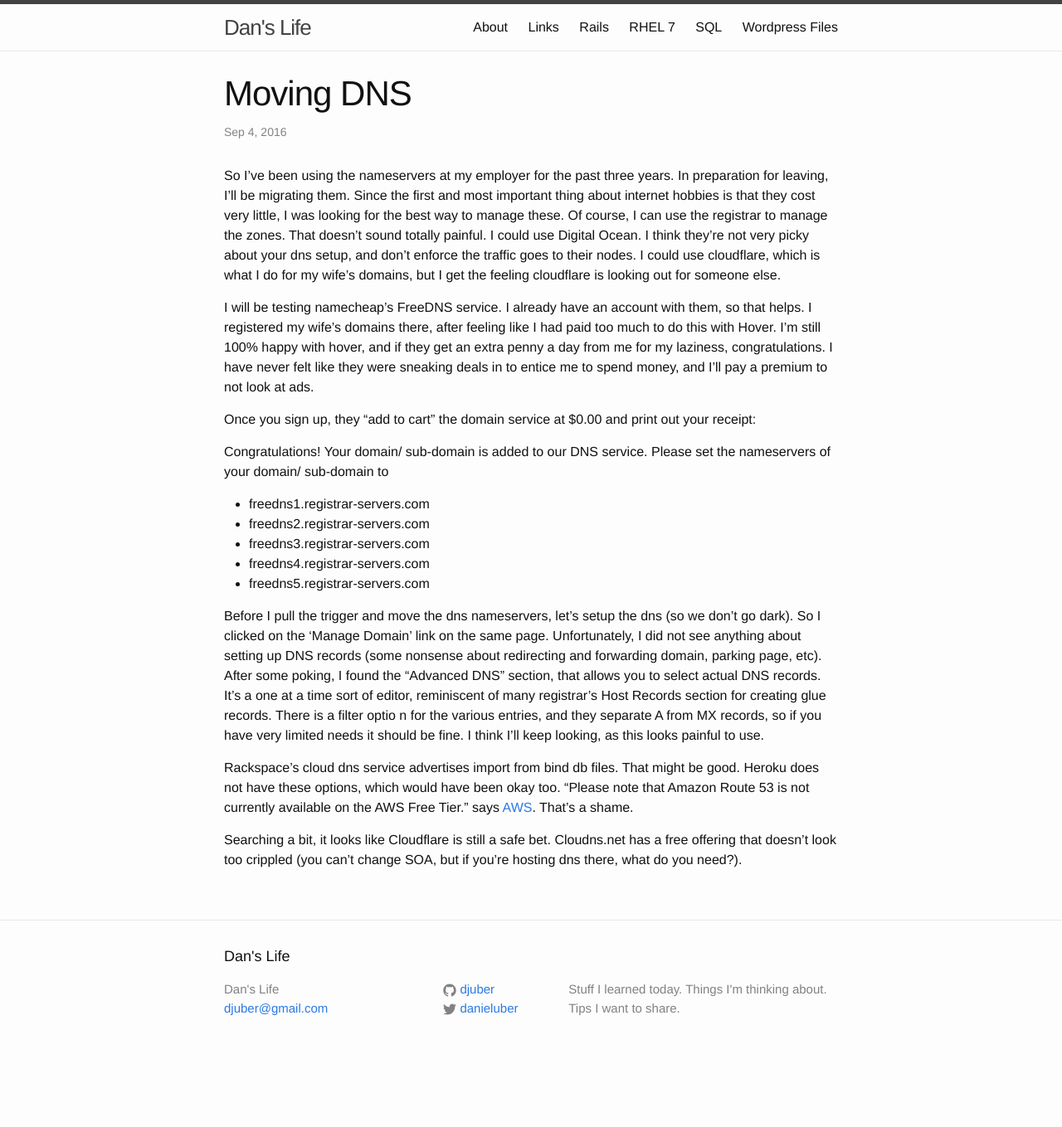
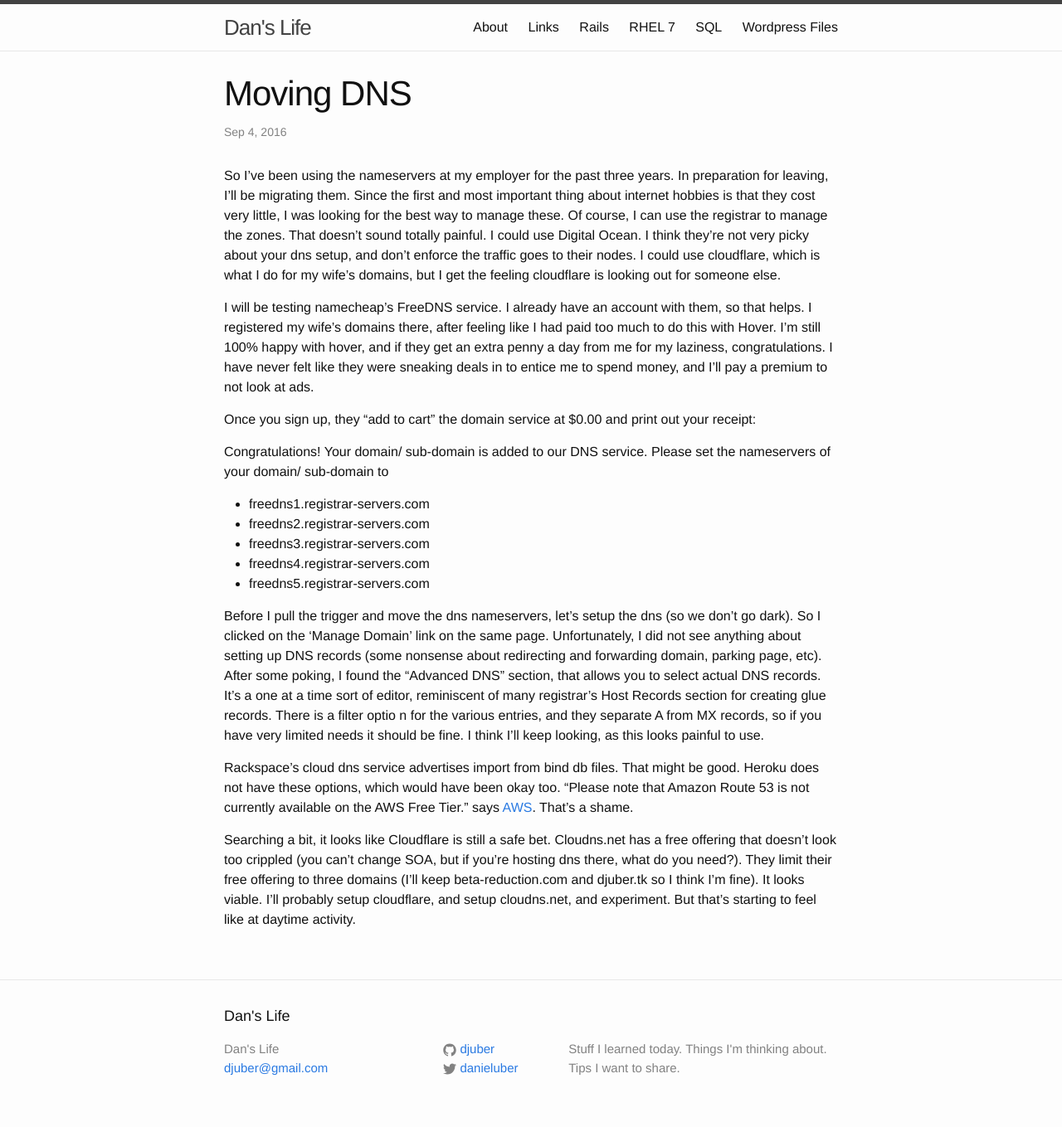
Before and after one commit to djuber/myblog, a Jekyll site: the page built from _posts/2016-09-04-Moving-DNS.markdown, in a window 1280 px wide. Shown: the whole page at 83% size. Built offline with Jekyll 4.4.1, drawn with Linux system fonts in a browser that asks for light colours; before the commit the page ends 1287 px from its top, so only the background shows below that.

Commit message:
automated 2016-09-04-02:21:10

```diff
--- a/_posts/2016-09-04-Moving-DNS.markdown
+++ b/_posts/2016-09-04-Moving-DNS.markdown
@@ -24,4 +24,4 @@ Before I pull the trigger and move the dns nameservers, let's setup the dns (so
 
 Rackspace's cloud dns service advertises import from bind db files. That might be good. Heroku does not have these options, which would have been okay too. "Please note that Amazon Route 53 is not currently available on the AWS Free Tier." says [AWS](https://aws.amazon.com/route53/). That's a shame.
 
-Searching a bit, it looks like Cloudflare is still a safe bet. Cloudns.net has a free offering that doesn't look too crippled (you can't change SOA, but if you're hosting dns there, what do you need?).
+Searching a bit, it looks like Cloudflare is still a safe bet. Cloudns.net has a free offering that doesn't look too crippled (you can't change SOA, but if you're hosting dns there, what do you need?). They limit their free offering to three domains (I'll keep beta-reduction.com and djuber.tk so I think I'm fine). It looks viable. I'll probably setup cloudflare, and setup cloudns.net, and experiment. But that's starting to feel like at daytime activity.
```
